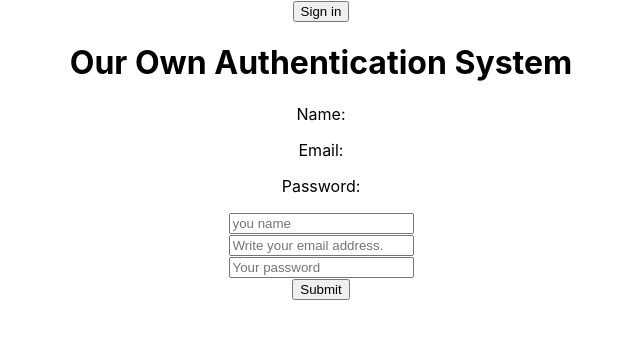
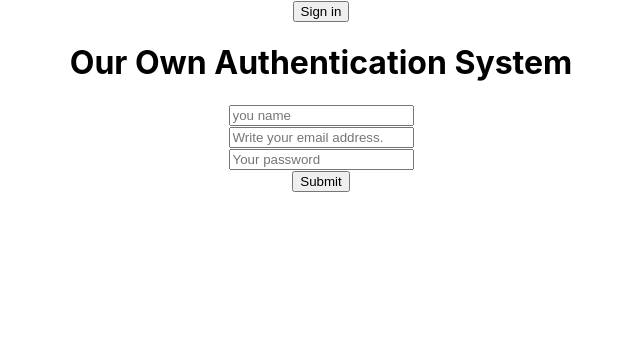
Before and after one commit to mimnets/fire-auth, a React (Create React App) app: page / in a window 1280 px wide. Shown: the top 338 px of the page, without its empty margins (319-959 px from the left). Built offline with nearby package versions, Linux system fonts and the light colour scheme.

Commit message:
updated isFormValid to isFieldValid

```diff
--- a/src/App.js
+++ b/src/App.js
@@ -56,20 +56,20 @@ function App() {
   }
 
   const handleBlur = (event) => {
-    let isFormValid = true;
+    let isFieldValid = true;
     console.log(event.target.name);
     console.log(event.target.value);
     if(event.target.name === 'email'){
-      const isFormValid = /\S+@\S+\.\S+/.test(event.target.value);
+      isFieldValid = /\S+@\S+\.\S+/.test(event.target.value);
       // console.log(isEmailValid);
     }
     if(event.target.name === 'password'){
       const isPasswordValid = event.target.value.length > 6;
       const paswordHasNumber = /\d{1}/.test(event.target.value);
-      isFormValid = isPasswordValid && paswordHasNumber;
+      isFieldValid = isPasswordValid && paswordHasNumber;
       // console.log(isPasswordValid && paswordHasNumber)
     }
-    if (isFormValid){
+    if (isFieldValid){
       const newUserInfo = {...user};
       newUserInfo[event.target.name] = event.target.value;
       setUser(newUserInfo);
@@ -93,11 +93,11 @@ function App() {
       }
 
       <h1>Our Own Authentication System</h1>
-      <p>Name: {user.name}</p>
+      {/* <p>Name: {user.name}</p>
       <p>Email: {user.email}</p>
-      <p>Password: {user.password}</p>
+      <p>Password: {user.password}</p> */}
       <form action="" onSubmit={handleSubmit}>
-      <input name="name" type="text" onBlur={handleBlur} placeholder="you name"/>
+      <input name="name" type="text" onBlur={handleBlur} placeholder="you name" required/>
         <br/>
       <input type="text" name="email" onBlur={handleBlur} placeholder="Write your email address." required/>
       <br/>
```
